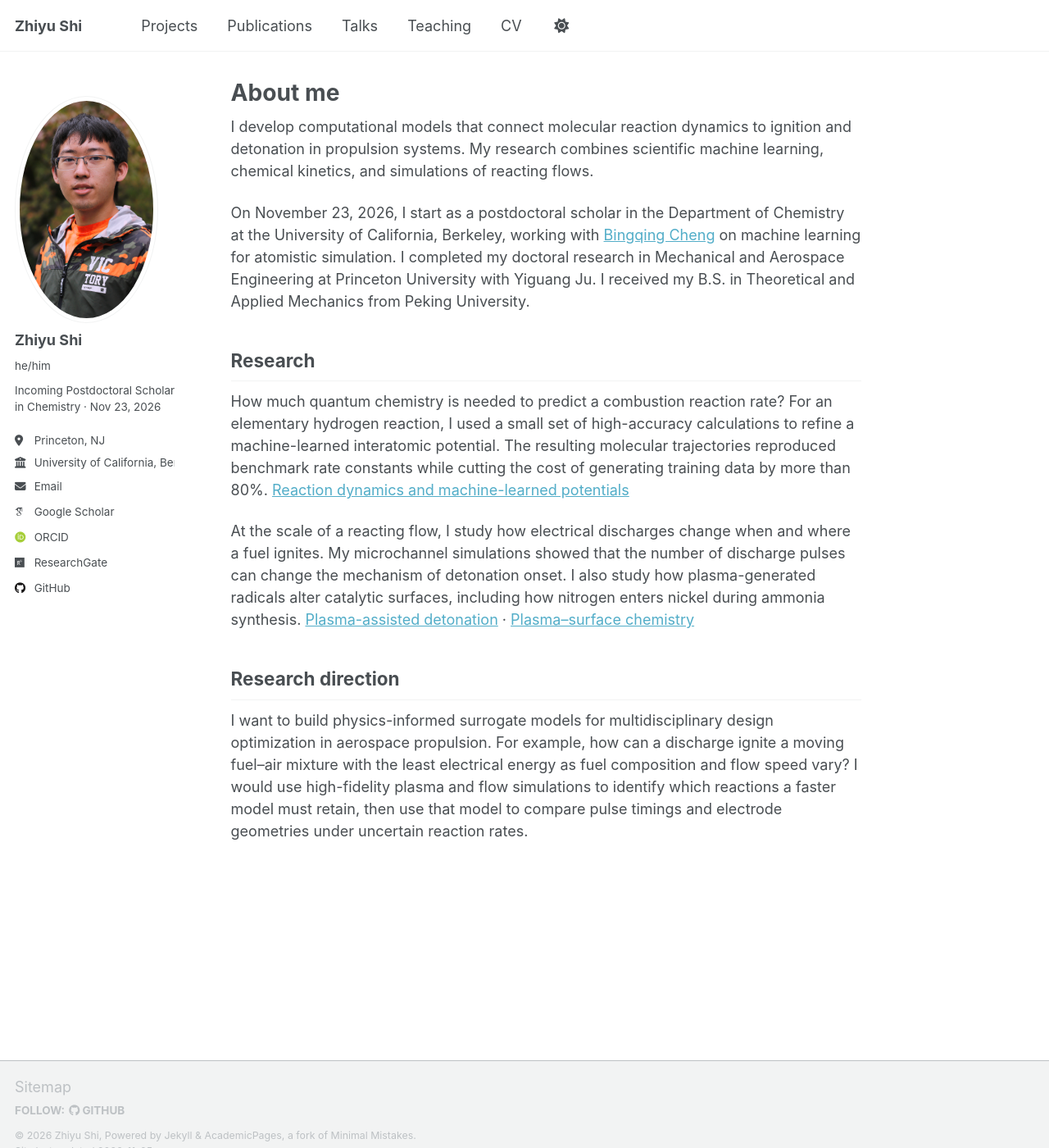
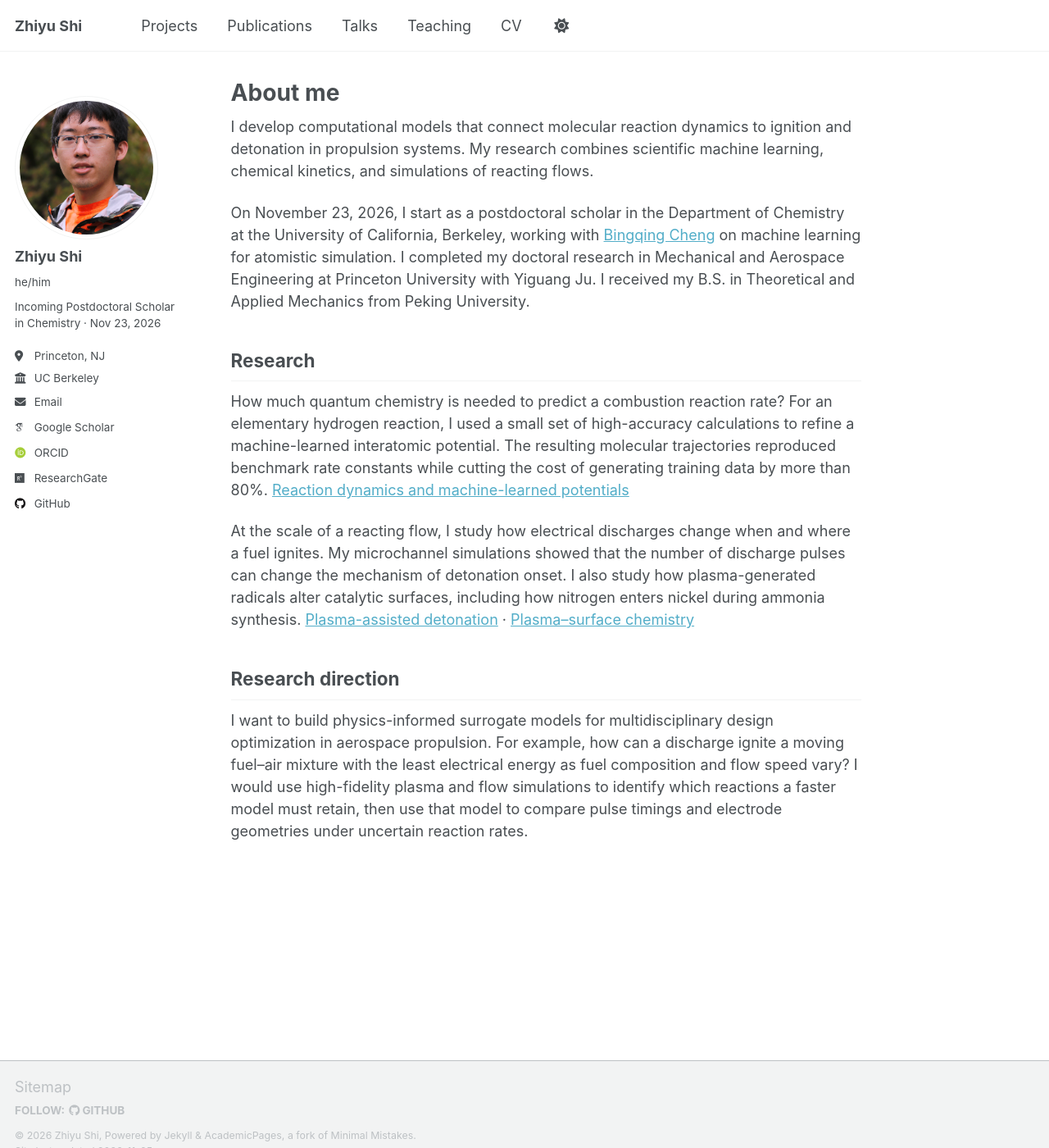
Before and after one commit to Zhi-yu-Shi/zhi-yu-shi.github.io, a Jekyll site: the page built from index.md, in a window 1280 px wide and 1400 px high. Shown: the whole window at 82% size. Built offline with Jekyll 4.4.1, drawn with Linux system fonts in a browser that asks for light colours; some web fonts are replaced.

Commit message:
Fit the Berkeley affiliation and portrait to the profile sidebar

```diff
--- a/_config.yml
+++ b/_config.yml
@@ -30,7 +30,7 @@ author:
   bio_before : "Incoming Postdoctoral Scholar in Chemistry · Nov 23, 2026"
   location   : "Berkeley, CA"
   location_before : "Princeton, NJ"
-  employer   : "University of California, Berkeley"
+  employer   : "UC Berkeley"
   uri        :
   email      : "zhiyu.shi.research@gmail.com"
 
--- a/_sass/layout/_sidebar.scss
+++ b/_sass/layout/_sidebar.scss
@@ -95,6 +95,9 @@
 
   img {
     max-width: 175px;
+    aspect-ratio: 1;
+    object-fit: cover;
+    object-position: center 25%;
     border-radius: 50%;
 
     @include breakpoint($large) {
```
